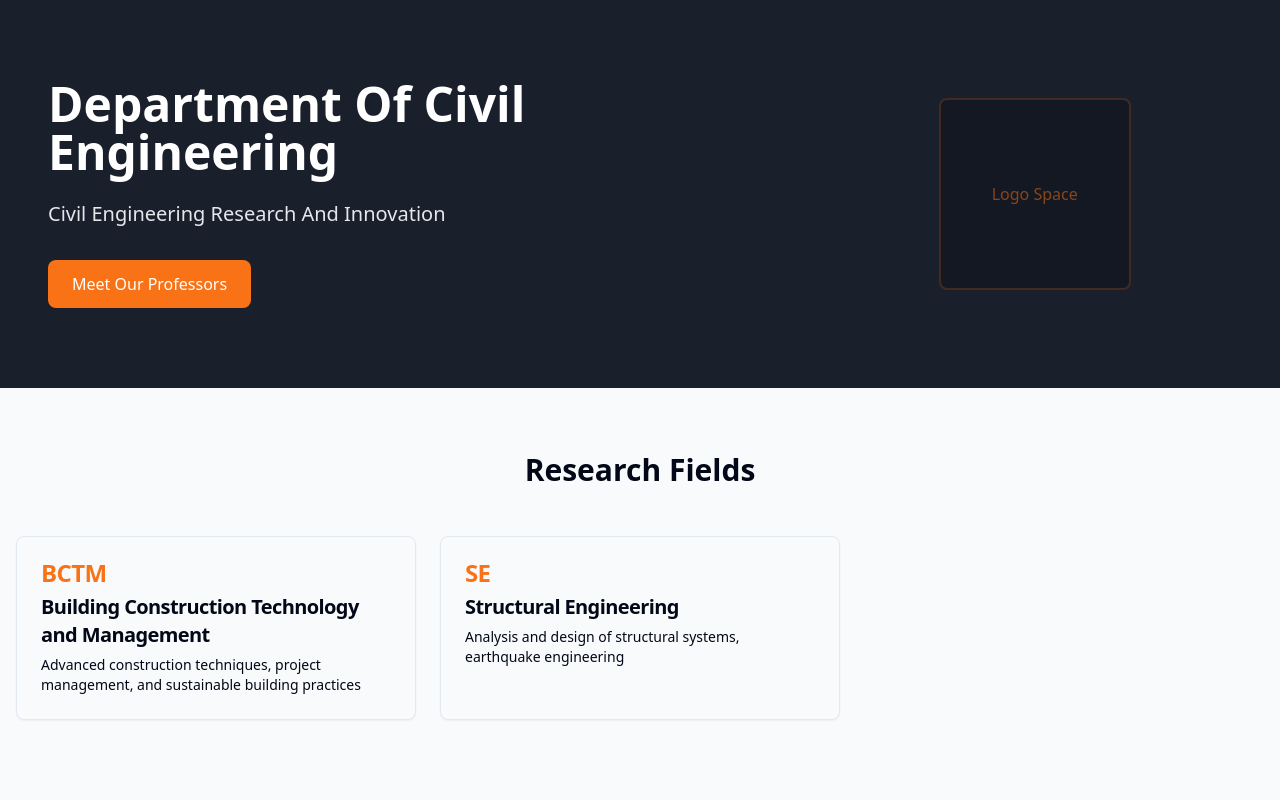
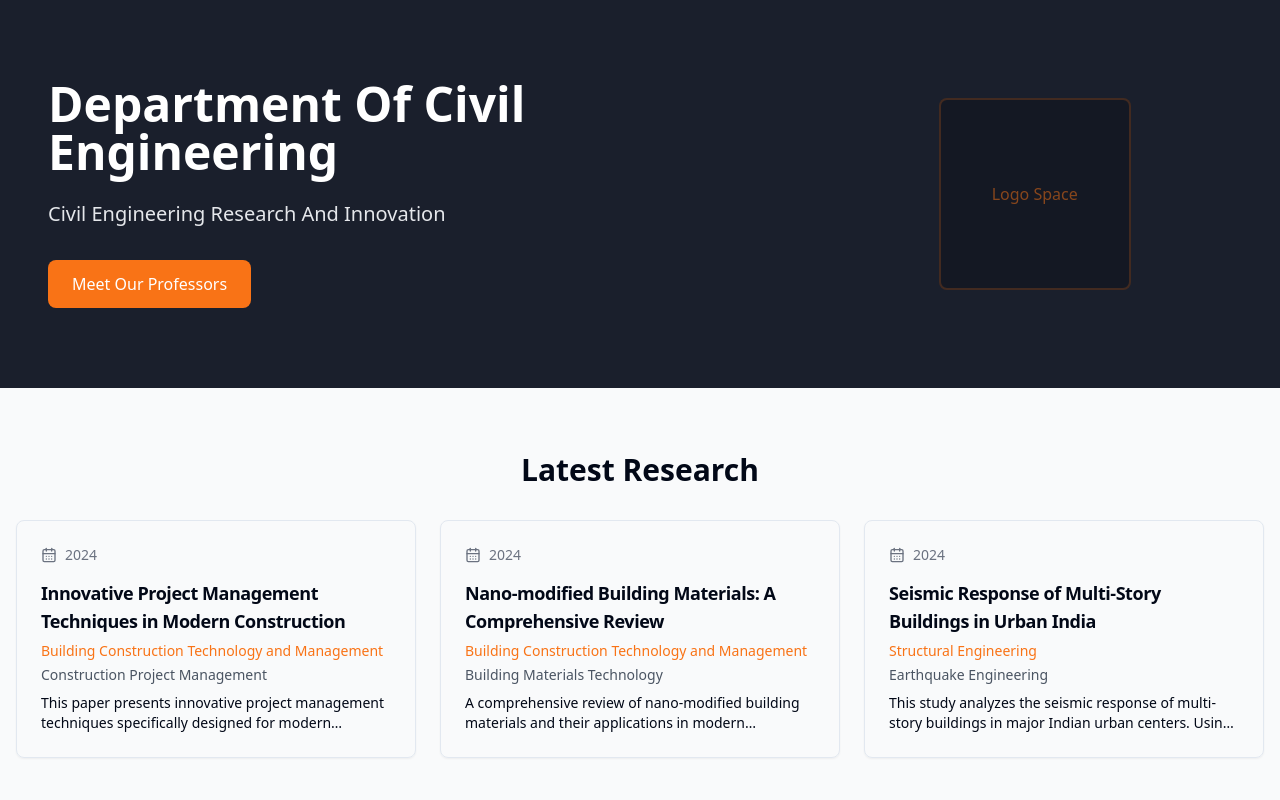
Before and after one commit to Epicguest97/dptcivilresearch, a React (Vite) app: page / in a window 1280 px wide. Shown: the top 800 px of the page. Built offline with nearby package versions, Linux system fonts and the light colour scheme.

Commit message:
Add latest happenings
Include latest happenings in the main page.

```diff
--- a/src/pages/Index.tsx
+++ b/src/pages/Index.tsx
@@ -3,13 +3,67 @@ import { HeroSection } from "@/components/HeroSection";
 import { Card, CardHeader, CardTitle, CardDescription } from "@/components/ui/card";
 import { Link } from "react-router-dom";
 import { researchFields } from "@/data/researchFields";
+import { CalendarDays } from "lucide-react";
 
 const Index = () => {
+  // Get all papers across all fields and areas, sort by date
+  const getLatestPapers = () => {
+    const allPapers = researchFields.flatMap(field =>
+      field.areas.flatMap(area =>
+        area.papers.map(paper => ({
+          ...paper,
+          field: field.name,
+          fieldId: field.id,
+          area: area.name
+        }))
+      )
+    );
+
+    return allPapers.sort((a, b) =>
+      new Date(b.date).getTime() - new Date(a.date).getTime()
+    ).slice(0, 3);
+  };
+
+  const latestPapers = getLatestPapers();
+
   return (
     <div className="min-h-screen bg-gray-50">
       <HeroSection />
 
       <main className="container mx-auto px-4 py-16">
+        <div className="mb-16">
+          <h2 className="text-3xl font-bold text-center mb-8">
+            Latest Research
+          </h2>
+          <div className="grid grid-cols-1 md:grid-cols-2 lg:grid-cols-3 gap-6">
+            {latestPapers.map((paper) => (
+              <Card key={paper.id} className="hover:shadow-lg transition-shadow">
+                <CardHeader>
+                  <div className="flex items-center gap-2 text-sm text-gray-500 mb-2">
+                    <CalendarDays className="h-4 w-4" />
+                    <span>{paper.date}</span>
+                  </div>
+                  <CardTitle className="text-lg mb-2">
+                    {paper.title}
+                  </CardTitle>
+                  <CardDescription>
+                    <Link
+                      to={`/research/${paper.fieldId}`}
+                      className="text-accent hover:underline block mb-1"
+                    >
+                      {paper.field}
+                    </Link>
+                    <p className="text-sm text-gray-600 mb-2">{paper.area}</p>
+                    <p className="text-sm line-clamp-2">
+                      {paper.abstract}
+                    </p>
+                  </CardDescription>
+                </CardHeader>
+              </Card>
+            ))}
+          </div>
+        </div>
+
         <h2 className="text-3xl font-bold text-center mb-12">
           Research Fields
         </h2>
```
